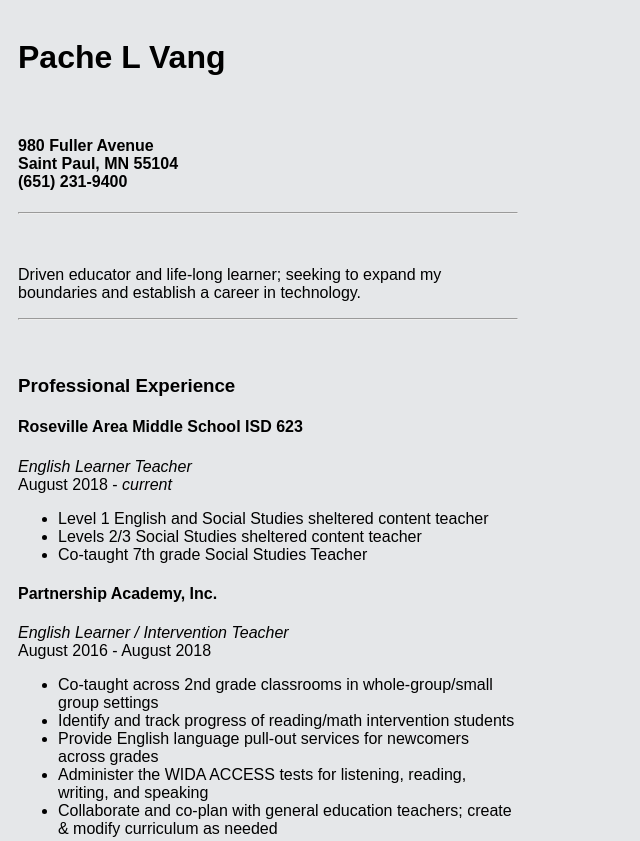
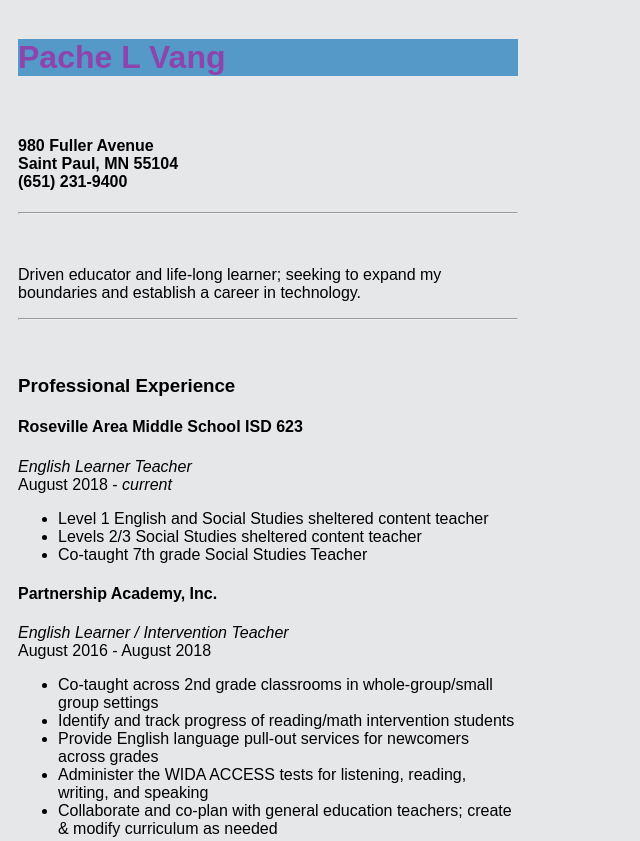
Before and after one commit to vangpache/vangpache.github.io, a plain HTML site: page index.html in a window 1280 px wide. Shown: the top 841 px of the page, without its empty margins (0-640 px from the left). Drawn offline with Linux system fonts and the light colour scheme.

Commit message:
Update style.css

```diff
--- a/style.css
+++ b/style.css
@@ -3,10 +3,13 @@ background-color: #E5E7E9;
 font-family: sans-serif;
 }
 
-p.heading {
+h1 {
 background-color: #5499C7;
 font-family: sans-serif;
 color: #8E44AD;
+}
+
+p.heading {
 width: 500px padding: 10px; margin: auto auto auto auto;
 text-align: center;
 }
```
